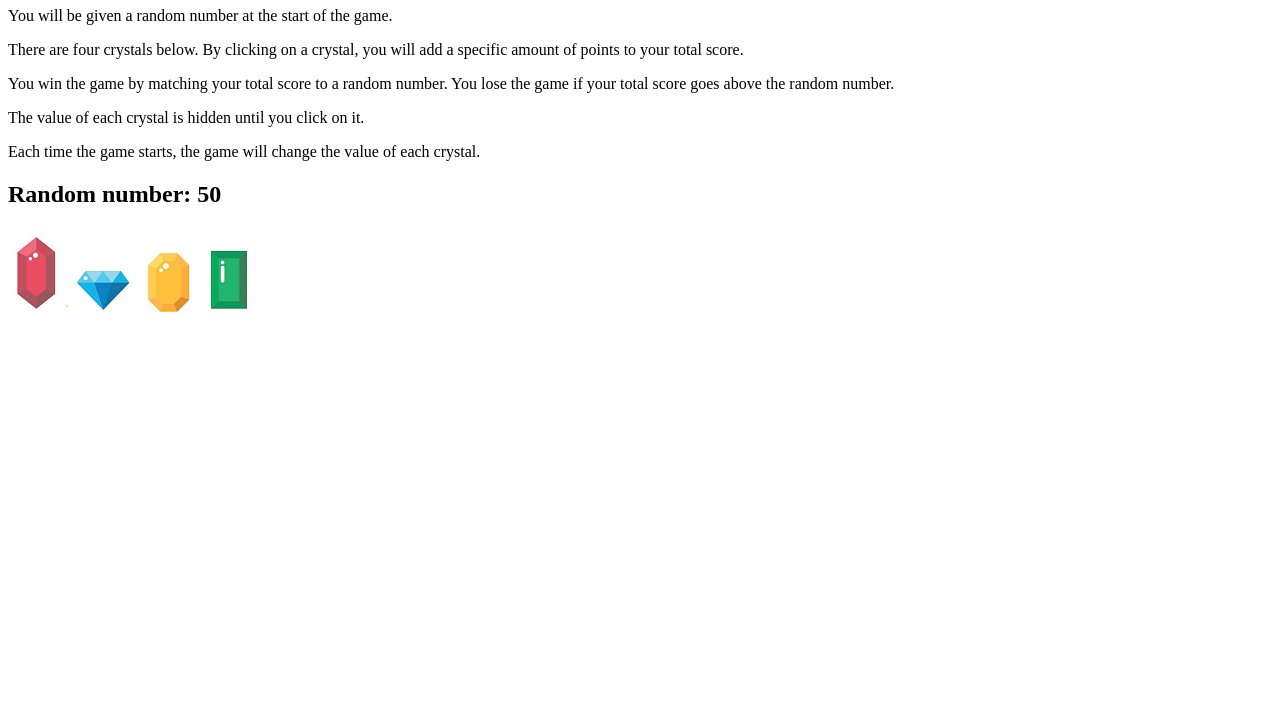
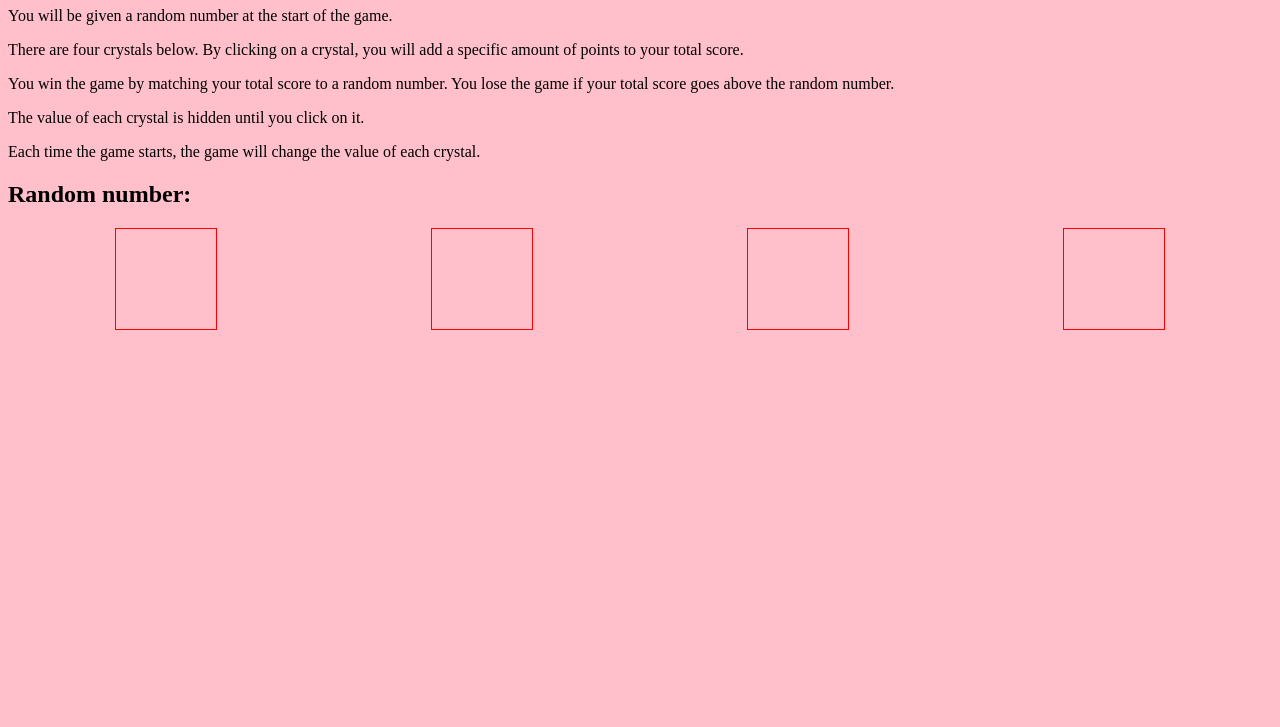
Before and after one commit to KJKirchgesler/week-4-game, a plain HTML site: page index.html in a window 1280 px wide. Shown: the part 73-800 px from the top of the page. Drawn offline with nearby package versions, Linux system fonts and the light colour scheme.

Commit message:
redoing code in game.js to create dynamic crystals. Added css.

```diff
--- a/assets/css/style.css
+++ b/assets/css/style.css
@@ -0,0 +1,15 @@
+body {
+	background-color: pink;
+}
+
+.crystals {
+	display: flex;
+	justify-content: space-around;
+	align-items: center;
+}
+
+.crystal {
+	border: 1px solid red;
+	height: 100px;
+	width: 100px;
+}
--- a/assets/javascript/game.js
+++ b/assets/javascript/game.js
@@ -1,42 +1,10 @@
-$(document).ready(function() {
-});
+for(var i = 0; i < 4; i++) {
+
+	var crystal = $("<div>");
+		crystal.attr("class", "crystal");
+
+	$(".crystals").append(crystal);
 
 
-// Here we establish the "targetNumber" (set to 50 in this example).
-var targetNumber = 50;
 
-// Here we set the "number-to-match" header to match the "targetNumber".
-$("#number-to-match").text(targetNumber);
-
-//Created a test counter to track the user's total.
-var counter = 0;
-
-// Here we created code that selects a number either 10 or 11.
-// We'll set this number at the start of the "game".
-var numberOptions = [10, 11];
-var increment = numberOptions[Math.round(Math.random())];
-
-
-$(".crystal").on("click", function() {
-
-	// This time we increase the counter by *10* each time the user clicks.
- 	counter += increment;
-
-	// We then output the new counter value each time the crystal is clicked.
-	alert("New score: " + counter);
-
-    // Checking if the click counter matches the targetNumber.
-    if (counter === targetNumber) {
-
-      // If the numbers match the player wins.
-      alert("You win!");
-    }
-
-	// If the user's counter  xceeds the targetNumber...
-    else if (counter >= targetNumber) {
-
-      // The player loses.
-      alert("You lose!!");
-    }
-
-});
+}
--- a/index.html
+++ b/index.html
@@ -5,6 +5,7 @@
     <meta charset="UTF-8">
     <meta name="viewport" content="width=device-width, initial-scale=1">
     <title>CrystalsCollector Game</title>
+    <link rel="stylesheet" type="text/css" href="assets/css/style.css">
       <!-- Added link to the jQuery Library -->
   <script src="https://cdnjs.cloudflare.com/ajax/libs/jquery/3.2.1/jquery.min.js"></script>
 </head>
@@ -25,12 +26,7 @@
 				<div id="random-number">
 					<h2>Random number: <span id="number-to-match"></span></h2>
 				</div>
-				<div id="crystal-display">
-					<img class="crystal" src="assets/images/crystals/red.png" alt="red crystal">
-					<img class="crystal" src="assets/images/crystals/blue.png" alt="blue crystal">
-					<img class="crystal" src="assets/images/crystals/yellow.png" alt="yellow crystal">
-					<img class="crystal" src="assets/images/crystals/green.png" alt="green crystal">
-				</div>
+				<div class="crystals"></div>
 				<div id="player-score"></div>
 			</div>
 
```
Also changed, not shown: 2 other files.
